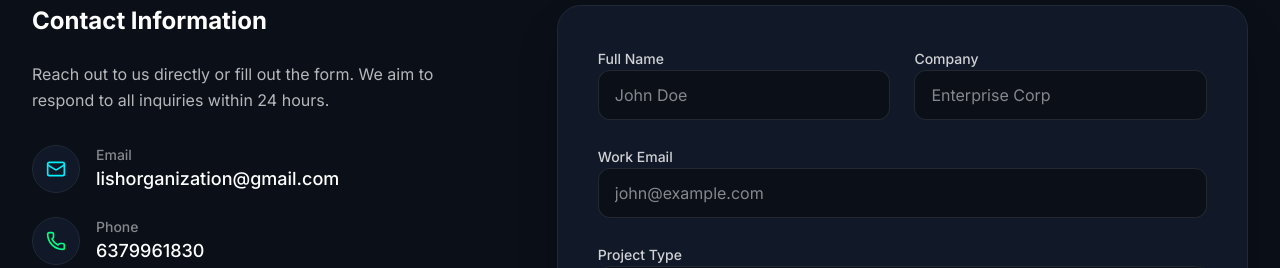
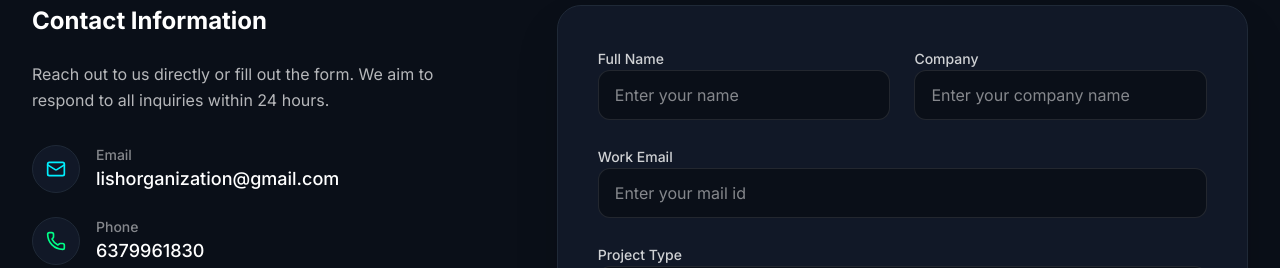
Before and after one commit to Kaamessh/lish, a Next.js app: page /contact in a window 1280 px wide. Shown: the part 407-675 px from the top of the page. Built offline with nearby package versions, Linux system fonts and the light colour scheme.

Commit message:
Update contact form placeholder text

```diff
--- a/src/app/contact/page.tsx
+++ b/src/app/contact/page.tsx
@@ -165,7 +165,7 @@ export default function ContactPage() {
                     value={formState.name}
                     onChange={handleChange}
                     className="w-full bg-background border border-white/10 rounded-xl px-4 py-3 text-foreground focus:outline-none focus:ring-2 focus:ring-primary/50 transition-all"
-                    placeholder="John Doe"
+                    placeholder="Enter your name"
                   />
                 </div>
                 <div className="space-y-2">
@@ -177,7 +177,7 @@ export default function ContactPage() {
                     value={formState.company}
                     onChange={handleChange}
                     className="w-full bg-background border border-white/10 rounded-xl px-4 py-3 text-foreground focus:outline-none focus:ring-2 focus:ring-primary/50 transition-all"
-                    placeholder="Enterprise Corp"
+                    placeholder="Enter your company name"
                   />
                 </div>
               </div>
@@ -192,7 +192,7 @@ export default function ContactPage() {
                   value={formState.email}
                   onChange={handleChange}
                   className="w-full bg-background border border-white/10 rounded-xl px-4 py-3 text-foreground focus:outline-none focus:ring-2 focus:ring-primary/50 transition-all"
-                  placeholder="john@example.com"
+                  placeholder="Enter your mail id"
                 />
               </div>
 
```
